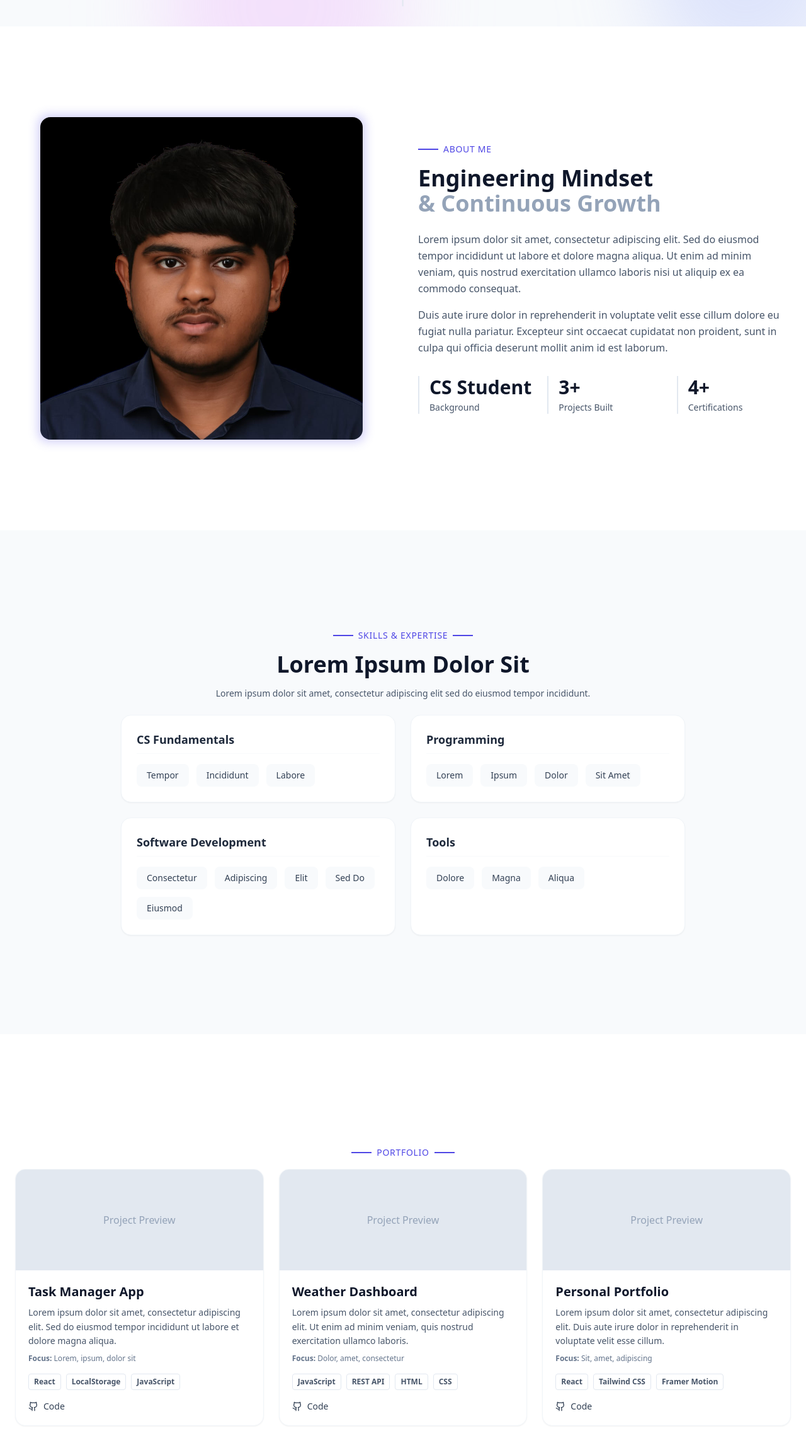
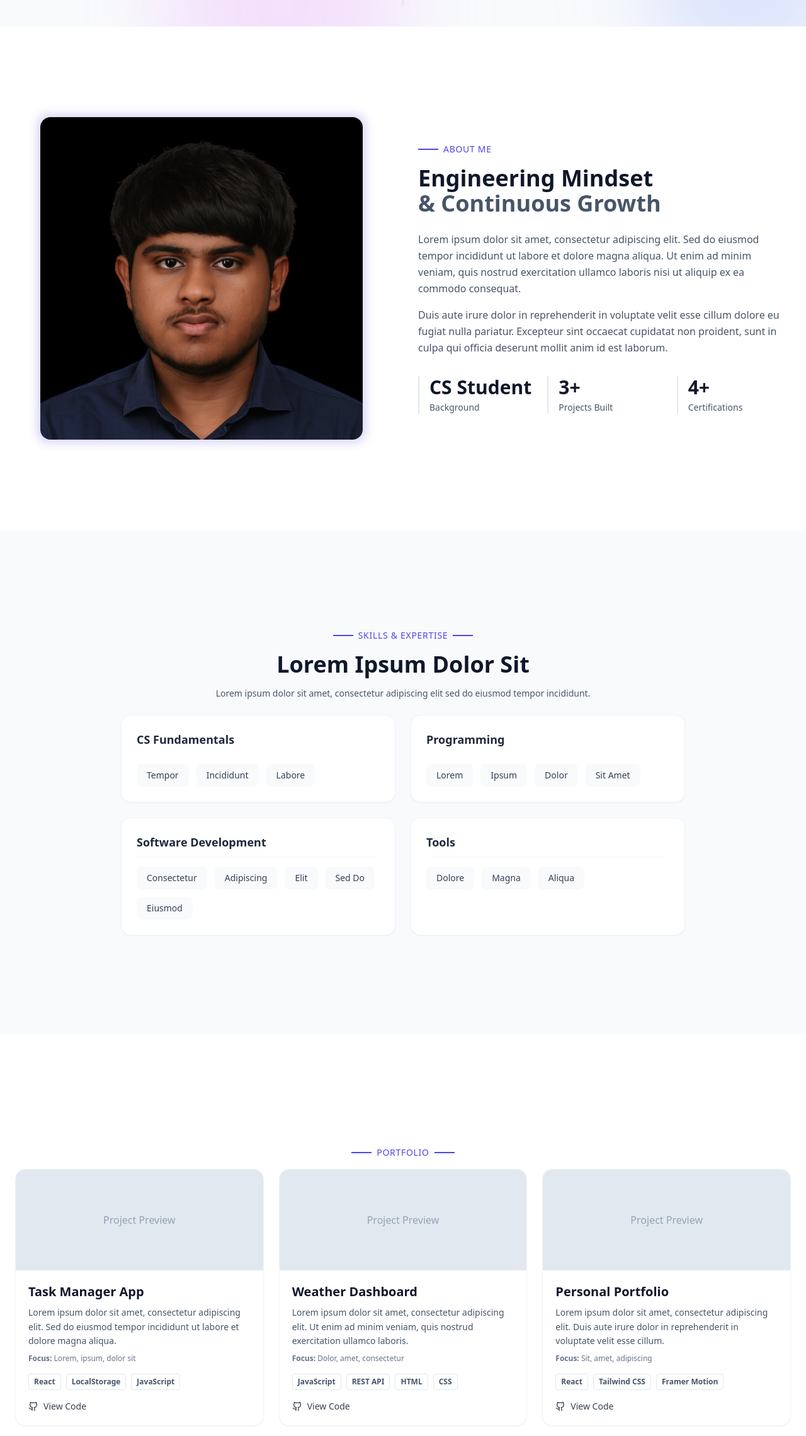
Before and after one commit to arnoldkankipati/portfolio_test, a React (Vite) app: page / in a window 1280 px wide. Shown: the part 758-3038 px from the top of the page at 63% size. Built offline with nearby package versions, Linux system fonts and the light colour scheme.

Commit message:
a11y: fix final issues - contrast, heading hierarchy, link text (100 score)

```diff
--- a/src/components/Sections/About.jsx
+++ b/src/components/Sections/About.jsx
@@ -43,7 +43,7 @@ const About = () => {
                     </div>
 
                     <h2 className="text-3xl md:text-4xl font-bold text-slate-900 mb-6">
-                        Engineering Mindset <br /> <span className="text-slate-400">& Continuous Growth</span>
+                        Engineering Mindset <br /> <span className="text-slate-600">& Continuous Growth</span>
                     </h2>
 
                     <div className="space-y-4 text-slate-600 text-base leading-relaxed mb-8">
@@ -58,7 +58,7 @@ const About = () => {
                     <div className="grid grid-cols-3 gap-6">
                         {stats.map((stat, index) => (
                             <div key={index} className="border-l-2 border-slate-200 pl-4">
-                                <h4 className="text-3xl font-bold text-slate-900 mb-1">{stat.value}</h4>
+                                <div className="text-3xl font-bold text-slate-900 mb-1">{stat.value}</div>
                                 <p className="text-sm text-slate-600 font-medium">{stat.label}</p>
                             </div>
                         ))}
--- a/src/components/Sections/Projects.jsx
+++ b/src/components/Sections/Projects.jsx
@@ -61,7 +61,7 @@ const Projects = () => {
                                     className="flex items-center gap-2 text-sm font-medium text-slate-700 hover:text-primary transition-colors"
                                 >
                                     <Github size={16} />
-                                    Code
+                                    View Code
                                 </a>
                                 {/* Link to live demo if available */}
                                 {/* <a href="#" className="flex items-center gap-2 text-sm font-medium text-slate-700 hover:text-blue-600 transition-colors">
```
